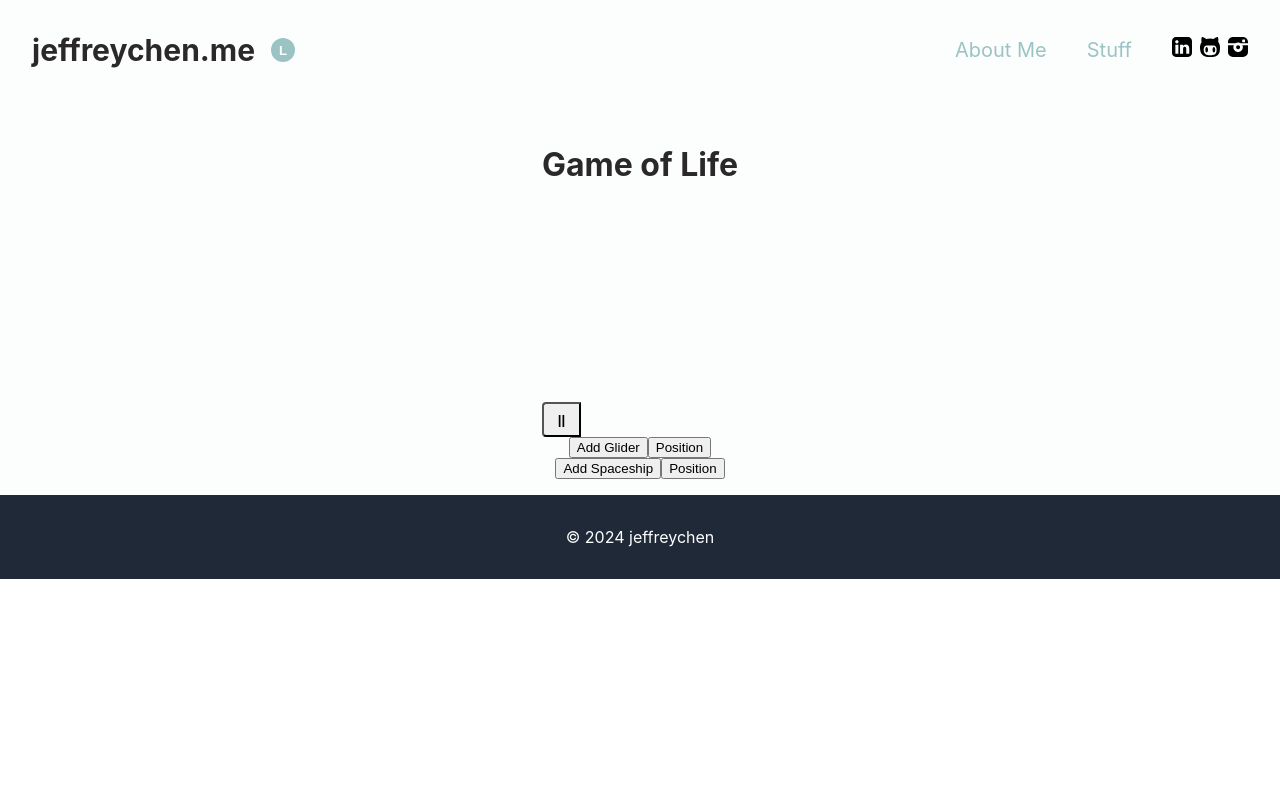
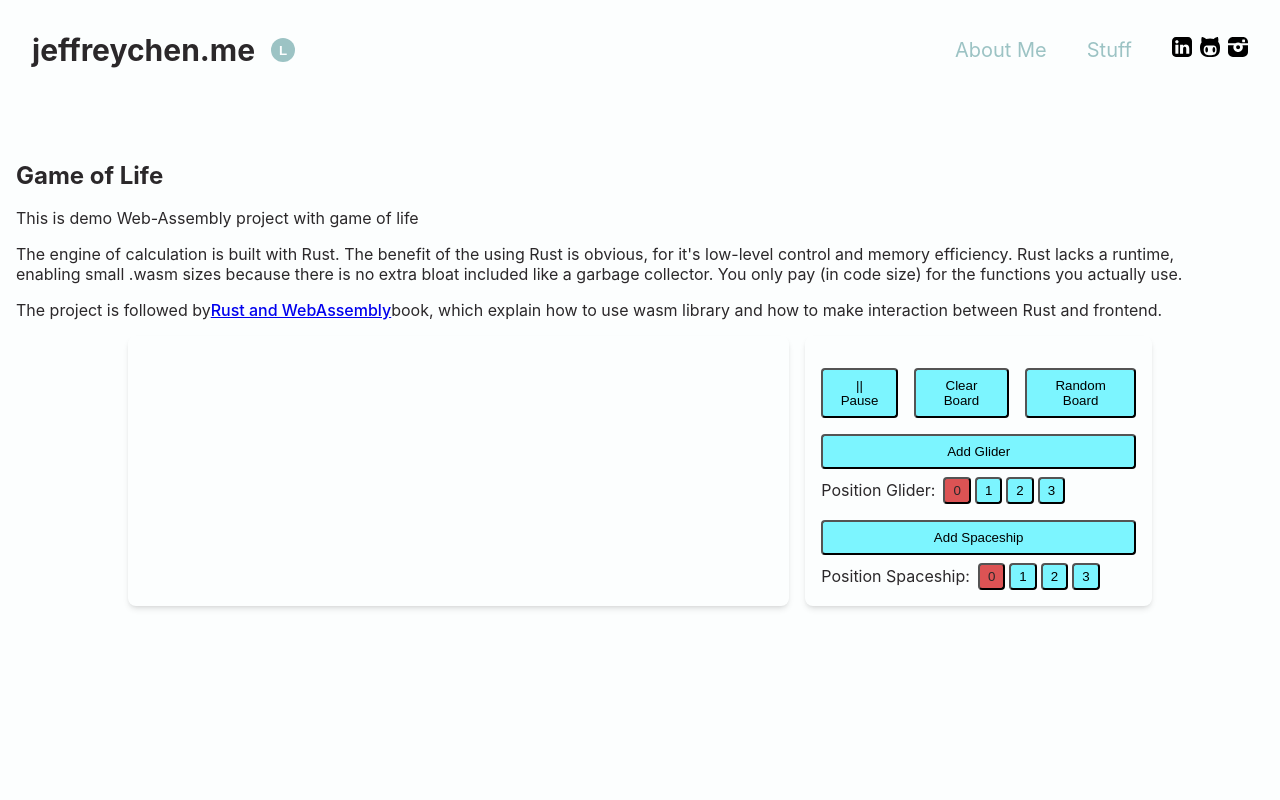
Before and after one commit to pewapplepie/jcapp, a React (Create React App) app: page /rust_gameoflife in a window 1280 px wide. Shown: the top 800 px of the page. Built offline with nearby package versions, Linux system fonts and the light colour scheme; no server answers.

Commit message:
update game of life app

```diff
--- a/src/components/GameOfLife.js
+++ b/src/components/GameOfLife.js
@@ -1,14 +1,67 @@
 import React, { useEffect, useRef, useState, useCallback } from "react";
 import initWasm, { Universe } from "./rustyGame/pkg/wasm_game_of_life.js";
+const fps = new (class {
+  constructor() {
+    this.fpsElement = null; // Initialize as null, dynamically set later
+    this.frames = [];
+    this.lastFrameTimeStamp = performance.now();
+  }
 
+  updateFpsElement() {
+    // if (!this.fpsElement) {
+    this.fpsElement = document.getElementById("fps");
+    // }
+  }
+
+  render() {
+    this.updateFpsElement();
+    if (!this.fpsElement) return; // Exit early if FPS element is not found
+
+    const now = performance.now();
+    const delta = now - this.lastFrameTimeStamp;
+    this.lastFrameTimeStamp = now;
+
+    const fps = 1000 / delta;
+
+    // Keep only the latest 100 frames
+    this.frames.push(fps);
+    if (this.frames.length > 100) {
+      this.frames.shift();
+    }
+
+    // Calculate statistics
+    const min = Math.min(...this.frames);
+    const max = Math.max(...this.frames);
+    const mean =
+      this.frames.reduce((acc, curr) => acc + curr, 0) / this.frames.length;
+
+    // Update the HTML content of the FPS display
+    this.fpsElement.innerHTML = `
+      <div>Frames per Second:</div>
+      <div>Latest: ${Math.round(fps)}</div>
+      <div>Avg (last 100): ${Math.round(mean)}</div>
+      <div>Min (last 100): ${Math.round(min)}</div>
+      <div>Max (last 100): ${Math.round(max)}</div>
+    `;
+  }
+  reset() {
+    this.frames = [];
+    this.lastFrameTimeStamp = performance.now();
+  }
+})();
 const GameOfLife = (callback, deps) => {
   const canvasRef = useRef(null);
   const animationIdRef = useRef(null);
+  const fpsRef = useRef(null);
   const [wasmModule, setWasm] = useState(null);
   const [universe, setUniverse] = useState(null);
   const [width, setWidth] = useState(null);
   const [height, setHeight] = useState(null);
   const [isPause, setIsPause] = useState(false); // Start un-paused
+  const [selectedDirection, setSelectedDirection] = useState(0);
+  const [selectedSpaceshipDirection, setSelectedSpaceshipDirection] =
+    useState(0);
+
   const CELL_SIZE = 5;
 
   const GRID_COLOR = "#f8f5f6";
@@ -34,7 +87,7 @@ const GameOfLife = (callback, deps) => {
   }, []);
 
   const drawGrid = useCallback(() => {
-    const ctx = canvasRef.current?.getContext('2d');
+    const ctx = canvasRef.current?.getContext("2d");
     if (!ctx) return;
     ctx.beginPath();
     ctx.strokeStyle = GRID_COLOR;
@@ -50,10 +103,10 @@ const GameOfLife = (callback, deps) => {
     }
 
     ctx.stroke();
-  }, [width, height, CELL_SIZE, GRID_COLOR])
+  }, [width, height, CELL_SIZE, GRID_COLOR]);
 
   const drawCells = useCallback(() => {
-    const ctx = canvasRef.current?.getContext('2d');
+    const ctx = canvasRef.current?.getContext("2d");
     if (!ctx || !universe || !wasmModule) return;
     const cellsPtr = universe.cells();
     const cells = new Uint8Array(
@@ -104,6 +157,7 @@ const GameOfLife = (callback, deps) => {
 
     const renderLoop = () => {
       if (!isPause) {
+        fps.render();
         universe.tick();
         drawGrid();
         drawCells();
@@ -153,31 +207,176 @@ const GameOfLife = (callback, deps) => {
     };
   }, [universe, drawGrid, drawCells, width, height]);
 
+  //   useEffect(() => {
+  //     fps.reset();
+  //   }, []);
+
   const togglePlayPause = () => {
-    setIsPause(prev => !prev);
+    setIsPause((prev) => !prev);
+  };
+  const clearBoard = () => {
+    universe.reset_canvas();
+    drawGrid();
+    drawCells();
+  };
+
+  const addGlider = () => {
+    const direction = selectedDirection;
+    if (direction < 0 || direction > 3) {
+      setSelectedDirection(0);
+    }
+    universe.place_glider(direction);
+    drawGrid();
+    drawCells();
+  };
+
+  const addSpaceshipe = () => {
+    const direction = selectedSpaceshipDirection;
+    if (direction < 0 || direction > 3) {
+      setSelectedSpaceshipDirection(0);
+    }
+    universe.place_lightweight_spaceship(direction);
+    drawGrid();
+    drawCells();
+  };
+  const restartBoard = () => {
+    universe.start_random_canvas();
+    drawGrid();
+    drawCells();
   };
 
   return (
-    <div className="flex flex-col">
-      <h1>Game of Life</h1>
-      <canvas className="min-w-full" ref={canvasRef} width={width * (CELL_SIZE + 1) + 1} height={height * (CELL_SIZE + 1) + 1} />
-      <div className="flex flex-col justify-center">
-        <div>
-          <button className="hover:bg-dark py-2 w-1/5 rounded-l font-bold" onClick={togglePlayPause}>
-            {isPause ? "▶" : "||"}
-          </button>
+    <div className="flex flex-col items-center p-4 min-h-screen">
+      {/* Header Section */}
+
+      <article className="text-balance gap-4 ">
+        <h1 className="text-2xl font-bold mb-4">Game of Life</h1>
+        This is demo Web-Assembly project with game of life
+        <p />
+        The engine of calculation is built with Rust. The benefit of the using
+        Rust is obvious, for it's low-level control and memory efficiency. Rust
+        lacks a runtime, enabling small .wasm sizes because there is no extra
+        bloat included like a garbage collector. You only pay (in code size) for
+        the functions you actually use.
+        <p />
+        <p>
+          The project is followed by
+          <a
+            href="https://rustwasm.github.io/docs/book/p"
+            class="font-medium text-blue-600 dark:text-blue-500 hover:underline"
+          >
+            Rust and WebAssembly
+          </a>
+          book, which explain how to use wasm library and how to make
+          interaction between Rust and frontend.
+        </p>
+      </article>
+
+      {/* Main Content Section */}
+      <div className="flex flex-col md:flex-row gap-4 w-full max-w-5xl">
+        {/* Canvas Wrapper */}
+        <div className="flex justify-center w-full md:w-2/3 shadow-md rounded-lg p-4">
+          <canvas
+            className="border -gray-300 rounded"
+            ref={canvasRef}
+            style={{
+              width: `${width * (CELL_SIZE + 1) + 1}px`,
+              height: `${height * (CELL_SIZE + 1) + 1}px`,
+            }}
+            width={width * (CELL_SIZE + 1) + 1}
+            height={height * (CELL_SIZE + 1) + 1}
+          />
         </div>
-        <div className="flex flex-row justify-center">
-          <button>Add Glider</button>
-          <button>Position</button>
-        </div>
-        <div className="flex flex-row justify-center">
-          <button>Add Spaceship</button>
-          <button>Position</button>
+
+        {/* Sidebar Section */}
+        <div className="flex flex-col items-center w-full md:w-1/3 shadow-md rounded-lg p-4">
+          {/* FPS Counter */}
+          <div id="fps" ref={fpsRef} className="text-sm mb-4 space-y-1"></div>
+
+          <div className="flex items-center gap-4">
+            {/* Play/Pause Button */}
+            <button
+              className="bg-primary_bright hover:bg-highlight py-2 px-4 rounded mb-4"
+              onClick={togglePlayPause}
+            >
+              {isPause ? "▶ Start" : "|| Pause"}
+            </button>
+            <button
+              className="bg-primary_bright hover:bg-highlight py-2 px-4 rounded mb-4"
+              onClick={clearBoard}
+            >
+              Clear Board
+            </button>
+            <button
+              className="bg-primary_bright hover:bg-highlight py-2 px-4 rounded mb-4"
+              onClick={restartBoard}
+            >
+              Random Board
+            </button>
+          </div>
+          {/* Controls */}
+          {/* Controls */}
+          <div className="flex flex-col gap-4 w-full">
+            {/* Add Glider Buttons */}
+            <div className="flex flex-col gap-2">
+              <button
+                className="bg-primary_bright hover:bg-highlight py-2 px-4 rounded"
+                onClick={addGlider}
+              >
+                Add Glider
+              </button>
+              <div className="flex items-center gap-2">
+                <span>Position Glider:</span>
+                <div className="flex gap-1">
+                  {[0, 1, 2, 3].map((dir) => (
+                    <button
+                      key={dir}
+                      className={`py-1 px-2 rounded ${
+                        selectedDirection === dir
+                          ? "bg-dark text-black"
+                          : "bg-primary_bright hover:bg-highlight"
+                      }`}
+                      onClick={() => setSelectedDirection(dir)}
+                    >
+                      {dir}
+                    </button>
+                  ))}
+                </div>
+              </div>
+            </div>
+
+            {/* Add Spaceship Buttons */}
+            <div className="flex flex-col gap-2">
+              <button
+                className="bg-primary_bright hover:bg-highlight py-2 px-4 rounded"
+                onClick={addSpaceshipe}
+              >
+                Add Spaceship
+              </button>
+              <div className="flex items-center gap-2">
+                <span> Position Spaceship:</span>
+                <div className="flex gap-1">
+                  {[0, 1, 2, 3].map((dir) => (
+                    <button
+                      key={dir}
+                      className={`py-1 px-2 rounded ${
+                        selectedSpaceshipDirection === dir
+                          ? "bg-dark text-black"
+                          : "bg-primary_bright hover:bg-highlight"
+                      }`}
+                      onClick={() => setSelectedSpaceshipDirection(dir)}
+                    >
+                      {dir}
+                    </button>
+                  ))}
+                </div>
+              </div>
+            </div>
+          </div>
         </div>
       </div>
     </div>
-  )
+  );
 };
 
 export default GameOfLife;
--- a/src/components/rustyGame/pkg/wasm_game_of_life.js
+++ b/src/components/rustyGame/pkg/wasm_game_of_life.js
@@ -256,12 +256,6 @@ function __wbg_get_imports() {
         getDataViewMemory0().setInt32(arg0 + 4 * 1, len1, true);
         getDataViewMemory0().setInt32(arg0 + 4 * 0, ptr1, true);
     };
-    imports.wbg.__wbg_timeEnd_dbebd0d2761b0584 = function(arg0, arg1) {
-        console.timeEnd(getStringFromWasm0(arg0, arg1));
-    };
-    imports.wbg.__wbg_time_dc523f4947decf6e = function(arg0, arg1) {
-        console.time(getStringFromWasm0(arg0, arg1));
-    };
     imports.wbg.__wbindgen_init_externref_table = function() {
         const table = wasm.__wbindgen_export_3;
         const offset = table.grow(4);
```
Also changed, not shown: 1 other file (tests, documents, lock files or other folders).
